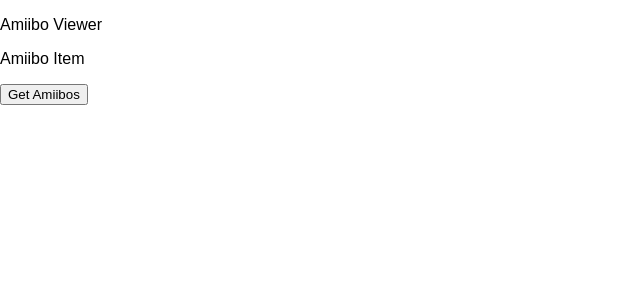
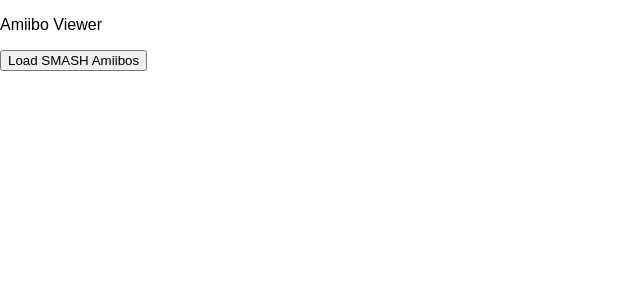
Before and after one commit to WebDeveloperTom/amiibo-collection, a React (Create React App) app: page / in a window 1280 px wide. Shown: the top 300 px of the page, without its empty margins (0-640 px from the left). Built offline with nearby package versions, Linux system fonts and the light colour scheme.

Commit message:
add load amiibo button

```diff
--- a/public/index.html
+++ b/public/index.html
@@ -19,7 +19,7 @@
       work correctly both with client-side routing and a non-root public URL.
       Learn how to configure a non-root public URL by running `npm run build`.
     -->
-    <title>React App</title>
+    <title>SMASH Amiibo Collection Manager</title>
   </head>
   <body>
     <noscript>
--- a/src/App.js
+++ b/src/App.js
@@ -7,14 +7,19 @@
   state = {
     picture: [],
     isLoaded: false,
-    amiibos: {}
+    amiibos: []
   };
   getAmiibos = () => {
     fetch(
       "http://www.amiiboapi.com/api/amiibo/?amiiboSeries=Super%20Smash%20Bros."
     )
       .then(results => results.json())
-      .then(data => console.log(data.amiibo));
+      .then(data => {
+        this.setState({
+          amiibos: data.amiibo,
+          isLoaded: true
+        });
+      });
   };
 
   loadSampleAmiibos = () => {
@@ -27,6 +32,7 @@
       <div className="App">
         <p>Amiibo Viewer</p>
         <AmiiboDisplay
+          loaded={this.state.isLoaded}
           getAmiibos={this.getAmiibos}
           loadSampleAmiibos={this.loadSampleAmiibos}
           amiibos={this.state.amiibos}
--- a/src/components/Amiibo.js
+++ b/src/components/Amiibo.js
@@ -4,7 +4,7 @@
   render() {
     const { name, image, gameSeries } = this.props.amiibo;
     return (
-      <li>
+      <li className="amiibo-item">
         <img src={image} alt={name} />
         <h3>{name}</h3>
         <h4>{gameSeries}</h4>
--- a/src/components/AmiiboDisplay.js
+++ b/src/components/AmiiboDisplay.js
@@ -2,12 +2,17 @@
 import Amiibo from "./Amiibo.js";
 class AmiiboDisplay extends Component {
   render() {
-    const { getAmiibos, loadSampleAmiibos } = this.props;
+    const { getAmiibos, loadSampleAmiibos, loaded } = this.props;
+
+    if (!loaded) {
+      return <button onClick={getAmiibos}>Load SMASH Amiibos</button>;
+    }
+
     return (
       <div>
-        <p>Amiibo Item</p>
-        <button onClick={loadSampleAmiibos}>Get Amiibos</button>
-        <div>
+        <p>SMASH Amiibo list:</p>
+
+        <div className="amiibo-grid">
           {Object.keys(this.props.amiibos).map(key => (
             <Amiibo key={key} index={key} amiibo={this.props.amiibos[key]} />
           ))}
```
Also changed, not shown: 2 other files (tests, documents, lock files or other folders).
